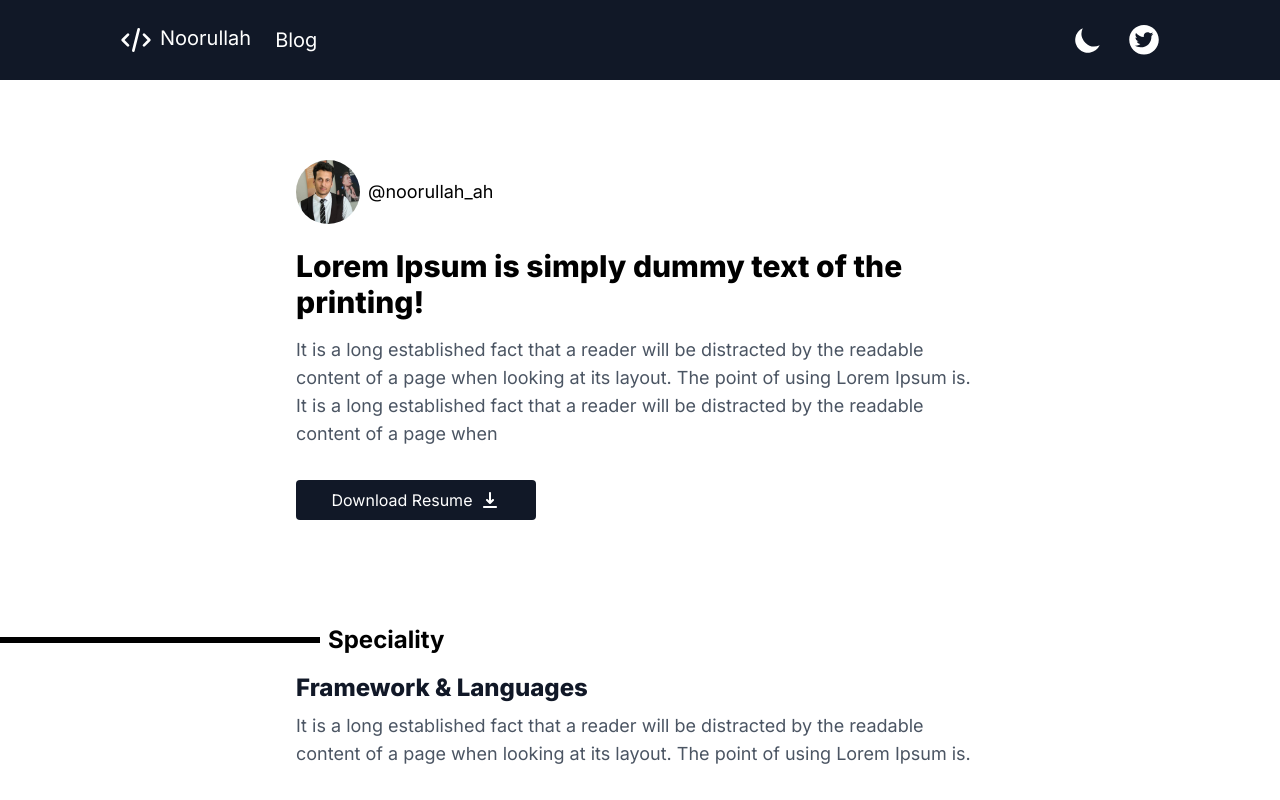
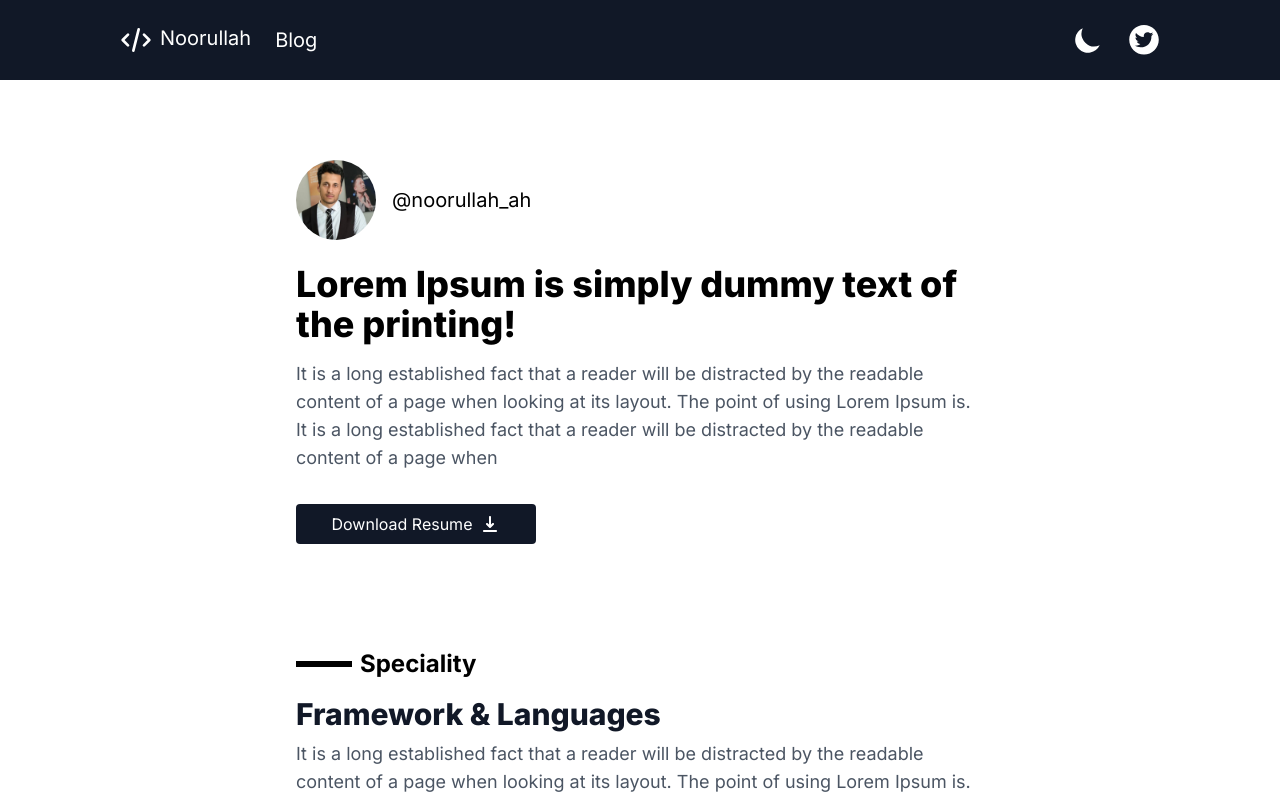
Before and after one commit to noor-codes/noorullah.dev, a Next.js app: page / in a window 1280 px wide. Shown: the top 800 px of the page. Built offline with nearby package versions, Linux system fonts and the light colour scheme; what @tailwindcss/typography would draw is missing.

Commit message:
Landing Section Long line issue resolved

```diff
--- a/components/Landing.jsx
+++ b/components/Landing.jsx
@@ -10,7 +10,7 @@ const Landing = () => {
       <div className="container min-w-xs mx-auto px-6 sm:px-10 md:max-w-2xl xl:max-w-3xl">
         <main className="flex flex-col justify-center pt-10 sm:mt-16 md:mt-24">
           <div className="flex items-center mb-4">
-            <div className="h-14 w-14 xs:w-16 xs:h-16">
+            <div className="h-14 w-14 xs:w-16 xs:h-16 xl:w-20 xl:h-20">
               <Image
                 height={100}
                 width={100}
@@ -19,15 +19,15 @@ const Landing = () => {
                 className="rounded-full"
               />
             </div>
-            <div className="ml-2 text-base xs:text-lg">@noorullah_ah</div>
+            <div className="ml-2 text-base xs:text-lg xl:text-xl xl:ml-4">@noorullah_ah</div>
           </div>
 
           <div>
-            <h1 className="text-xl font-extrabold mb-4 xs:text-2xl sm:text-3xl sm:mt-2">
+            <h1 className="text-xl font-extrabold mb-4 xs:text-2xl sm:text-3xl sm:mt-2 xl:text-4xl">
               Lorem Ipsum is simply dummy text of the printing!
             </h1>
 
-            <h2 className="text-gray-600 text-sm xs:text-base sm:text-lg">
+            <h2 className="text-gray-600 text-sm xs:text-base sm:text-lg xl:mt-4">
               It is a long established fact that a reader will be distracted by the readable content
               of a page when looking at its layout. The point of using Lorem Ipsum is. It is a long
               established fact that a reader will be distracted by the readable content of a page
@@ -49,7 +49,7 @@ const Landing = () => {
       <LandingSections name="Speciality" />
       <div className="container min-w-xs mx-auto px-6 sm:px-10 md:max-w-2xl xl:max-w-3xl">
         <div className="mb-2">
-          <h2 className="text-gray-900 text-lg mt-4 font-extrabold xs:text-xl sm:text-2xl">
+          <h2 className="text-gray-900 text-lg mt-4 font-extrabold xs:text-xl sm:text-2xl xl:text-3xl">
             Framework & Languages
           </h2>
           <h3 className="text-gray-600 text-sm mt-2 xs:text-base sm:text-lg">
@@ -105,7 +105,7 @@ const Landing = () => {
       <LandingSections name="Work Experience" />
       <div className="container min-w-xs mx-auto px-6 sm:px-10 md:max-w-2xl xl:max-w-3xl">
         <div className="mb-2">
-          <h2 className="text-gray-900 text-lg mt-4 font-extrabold xs:text-xl sm:text-2xl">
+          <h2 className="text-gray-900 text-lg mt-4 font-extrabold xs:text-xl sm:text-2xl xl:text-3xl">
             Experience
           </h2>
           <h3 className="text-gray-600 text-sm mt-2 xs:text-base sm:text-lg">
--- a/components/LandingSections.jsx
+++ b/components/LandingSections.jsx
@@ -1,8 +1,10 @@
 const LandingSections = ({ name }) => (
-  <div className="flex items-center pt-14 md:pt-24">
-    <div className="h-1 md:h-1.5 bg-black w-16 mr-2 xs:w-40 md:w-44 lg:h-1.5 lg:w-3/12">&nbsp;</div>
-    <div className="font-sans font-semibold leading-5 md:text-xl md:font-semibold xl:text-2xl lg:font-bold">
-      {name}
+  <div className="lg:container lg:min-w-xs lg:mx-auto lg:px-10 lg:max-w-2xl xl:max-w-3xl">
+    <div className="flex items-center pt-14 md:pt-24">
+      <div className="h-1 md:h-1.5 bg-black w-16 mr-2 xs:w-40 md:w-44 lg:w-14 lg:h-1.5">&nbsp;</div>
+      <div className="font-sans font-semibold leading-5 md:text-xl md:font-semibold xl:text-2xl lg:font-bold">
+        {name}
+      </div>
     </div>
   </div>
 )
```
